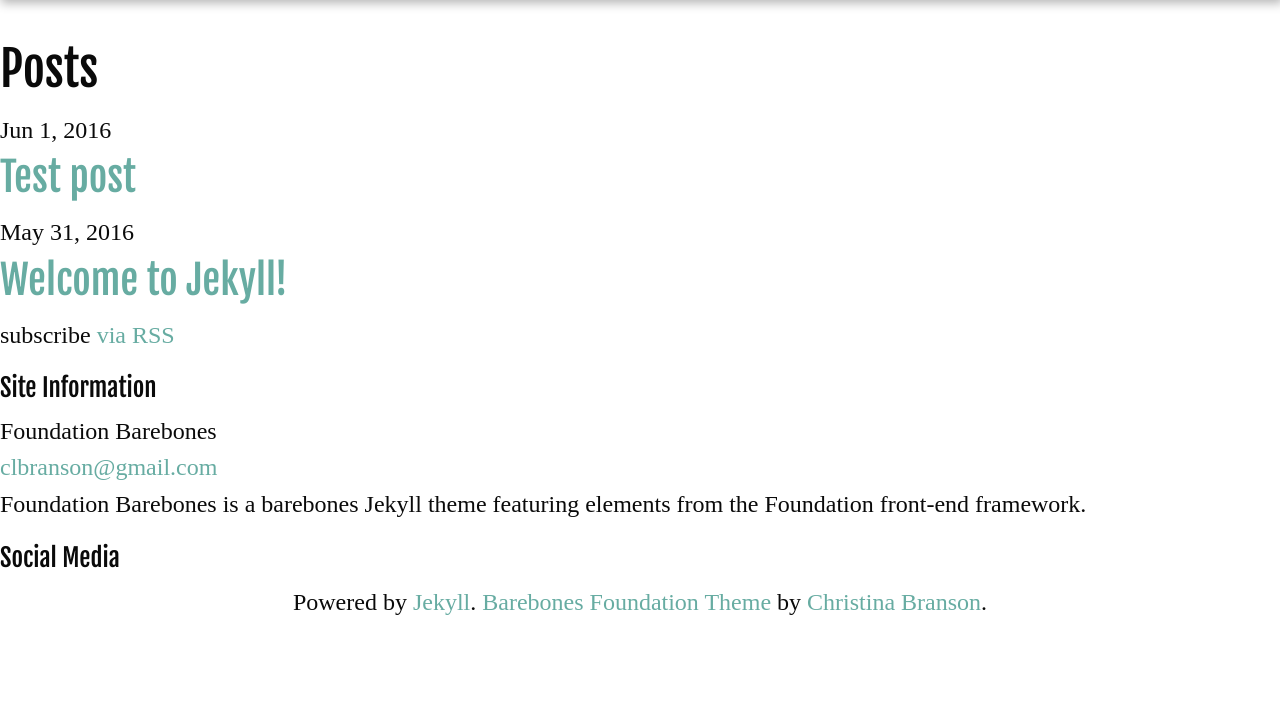
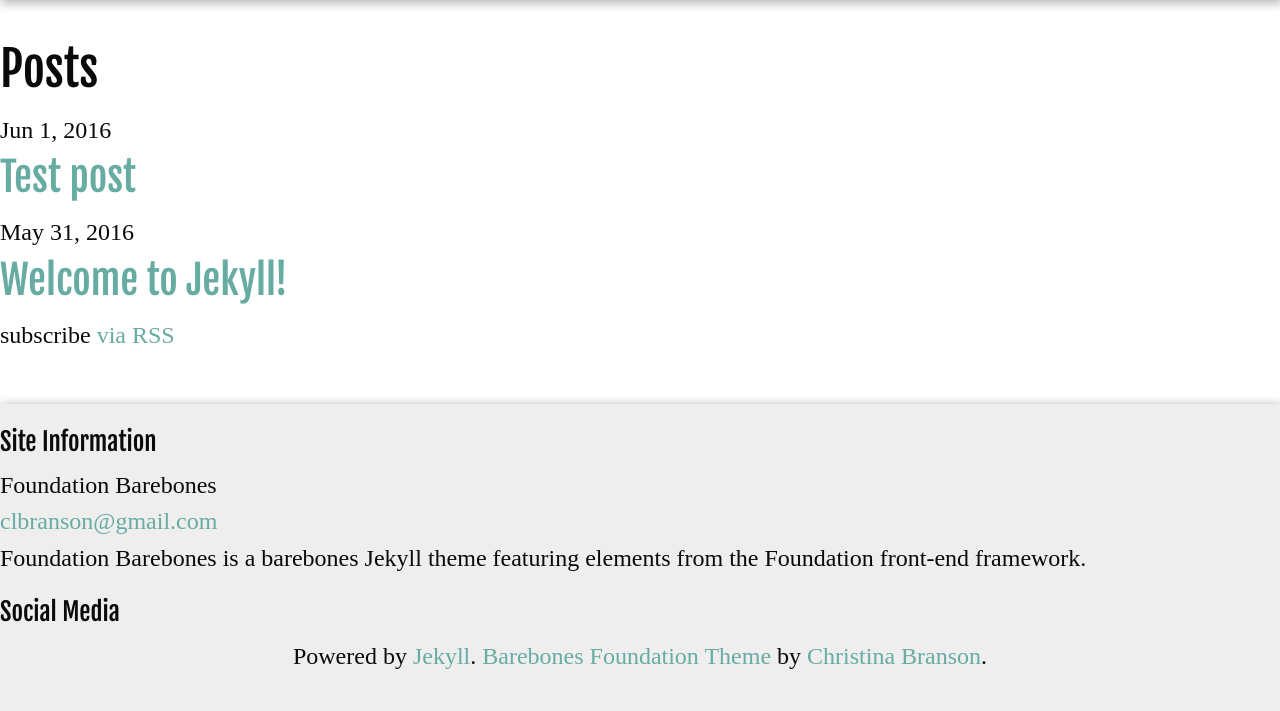
Before and after one commit to christinabranson/christinabranson.github.io, a Jekyll site: the page built from index.html, in a window 1280 px wide. Shown: the part 221-932 px from the top of the page. Built offline with Jekyll 4.4.1, drawn with Linux system fonts in a browser that asks for light colours; nearby versions of some CDN libraries; some web fonts are replaced; a style sheet for code colours, icons or effects is not loaded; before the commit the page ends 900 px from its top, so only the background shows below that.

```diff
--- a/assets/css/style.css
+++ b/assets/css/style.css
@@ -245,3 +245,13 @@ article li {
   list-style-type: disc;
   margin-left: 50px;
 }
+
+
+
+/* Footer */
+footer {
+  background: #eee;
+  margin-top: 50px;
+  padding: 20px 0px;
+  box-shadow: 2px 2px 10px 1px rgba(0, 0, 0, 0.3);
+}
```
Also changed, not shown: assets/img/blufftonhomes/bluffton-blog.jpg (added), assets/img/blufftonhomes/bluffton-homepage.jpg (added), assets/img/blufftonhomes/bluffton-listing-1.jpg (added), assets/img/blufftonhomes/bluffton-listing.jpg (added), assets/img/palmetto/palmetto-blog.jpg (added), assets/img/palmetto/palmetto-home-page.jpg (added), assets/img/palmetto/palmetto-sample-listing-1.jpg (added), assets/img/palmetto/palmetto-sample-listing.jpg (added), assets/img/yourwishfromme/your-wish-from-me-footer.jpg (added), assets/img/yourwishfromme/your-wish-from-me-friends.jpg (added), assets/img/yourwishfromme/your-wish-from-me-homepage.jpg (added), assets/img/yourwishfromme/your-wish-from-me-login.jpg (added), assets/img/yourwishfromme/your-wish-from-me-product.jpg (added), assets/img/yourwishfromme/your-wish-from-me-search.jpg (added), 2 more files.
